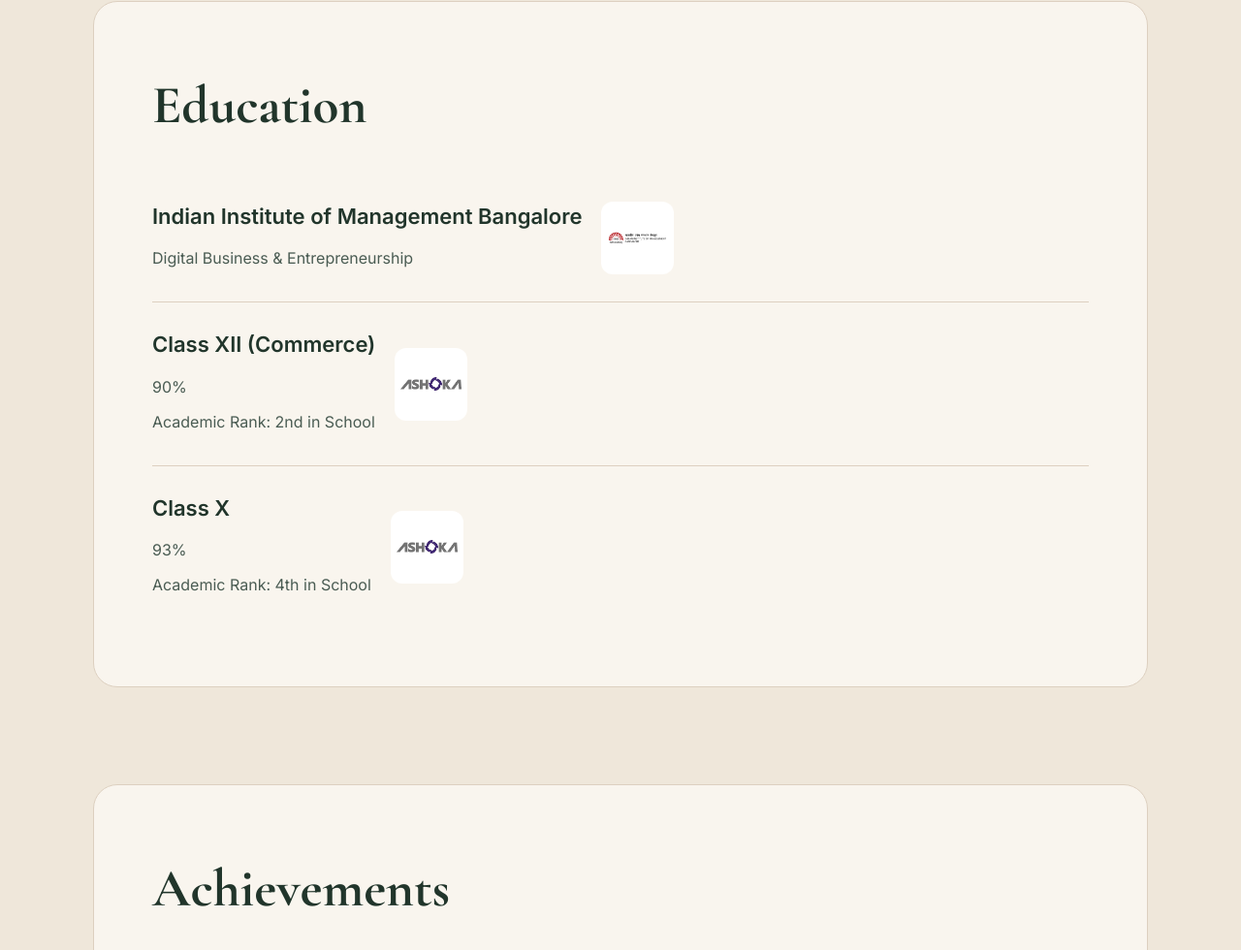
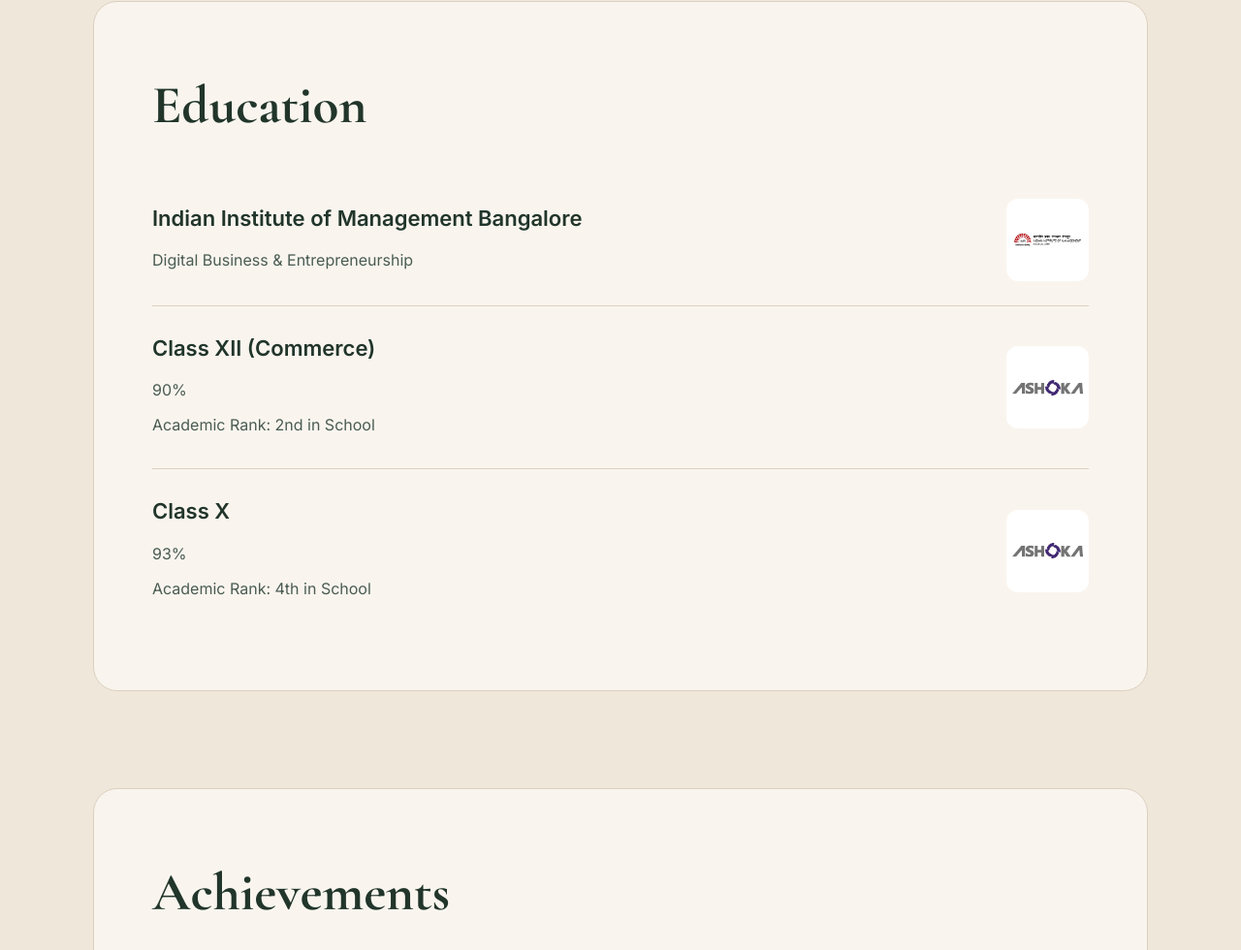
Before and after one commit to sahilrathii/sahil-rathi-resume, a plain HTML site: page index.html in a window 1280 px wide. Shown: the part 1495-2475 px from the top of the page at 97% size. Drawn offline with nearby package versions, Linux system fonts and the light colour scheme.

Commit message:
Refactor CSS styles for improved structure and readability

```diff
--- a/style.css
+++ b/style.css
@@ -170,13 +170,16 @@ nav a:hover{
 
     line-height:2;
 }
-
 /* EDUCATION */
 
 .edu-item{
     display:flex;
+
+    justify-content:space-between;
+
     align-items:center;
-    gap:20px;
+
+    gap:30px;
 
     padding:25px 0;
 
@@ -187,9 +190,15 @@ nav a:hover{
     border-bottom:none;
 }
 
+.edu-content{
+    flex:1;
+}
+
 .edu-logo{
-    width:75px;
-    height:75px;
+
+    width:85px;
+
+    height:85px;
 
     object-fit:contain;
 
```
